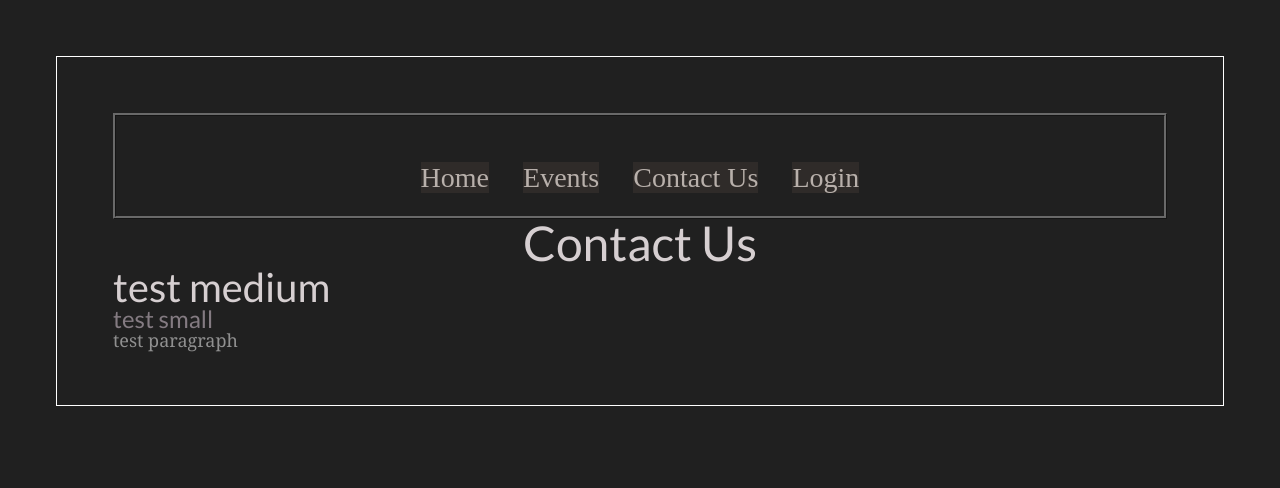
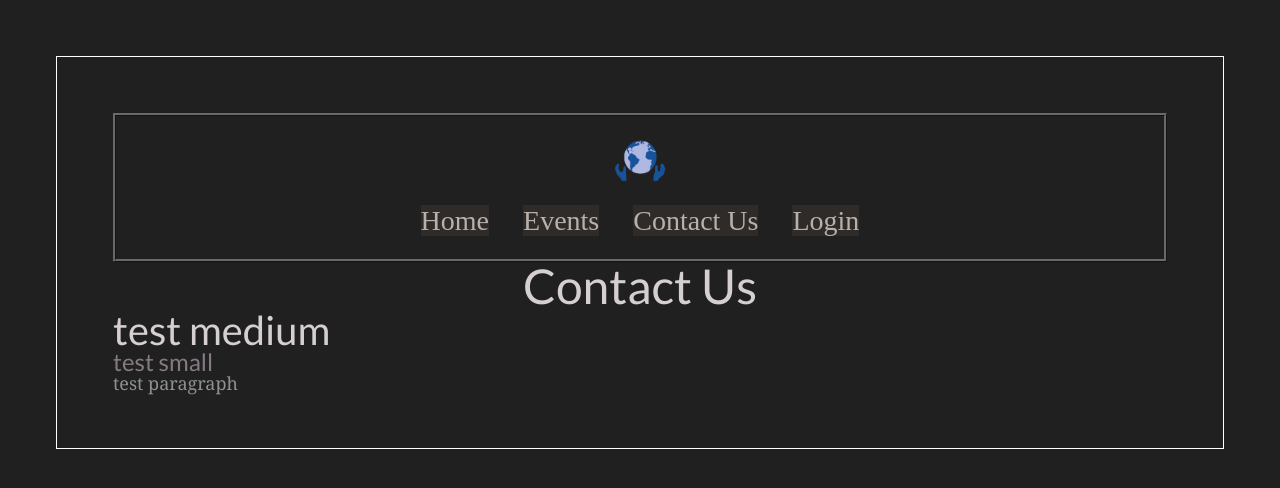
Before and after one commit to itmd-362-JEK/Project-2, a plain HTML site: page contact.html in a window 1280 px wide. Drawn offline with Linux system fonts and the light colour scheme.

Commit message:
changed logo filename to reflect new dark logo file

```diff
--- a/contact.html
+++ b/contact.html
@@ -12,7 +12,7 @@
     <header>
       <nav class="navbar">
         <div class="navbar-container">
-          <a href="index.html" ><img class="logo" src="resources/darklogo.png" alt>
+          <a href="index.html" ><img class="logo" src="resources/darklogo-t.png" alt>
           <ul>
             <li><a href="index.html">Home</a></li>
             <li><a href="events.html">Events</a></li>
```
Also changed, not shown: events.html (+1 -1 lines), index.html (+1 -1 lines), login.html (+1 -1 lines).
